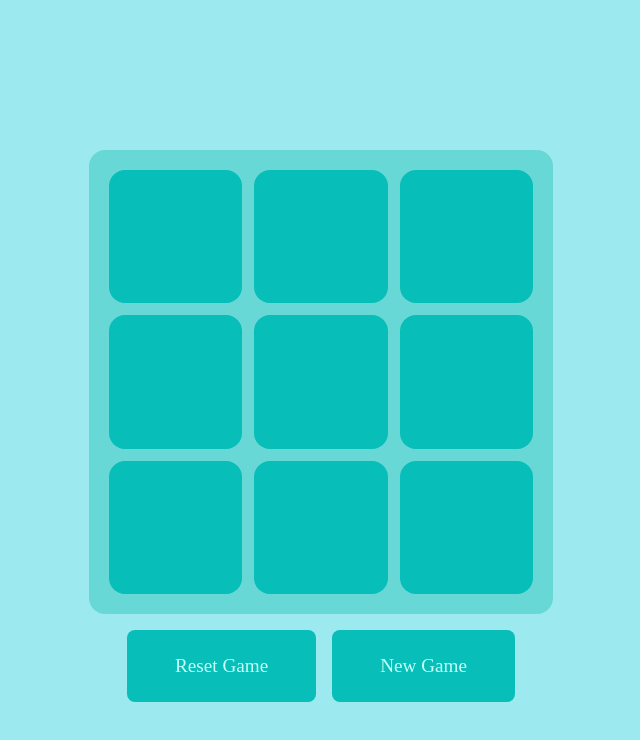
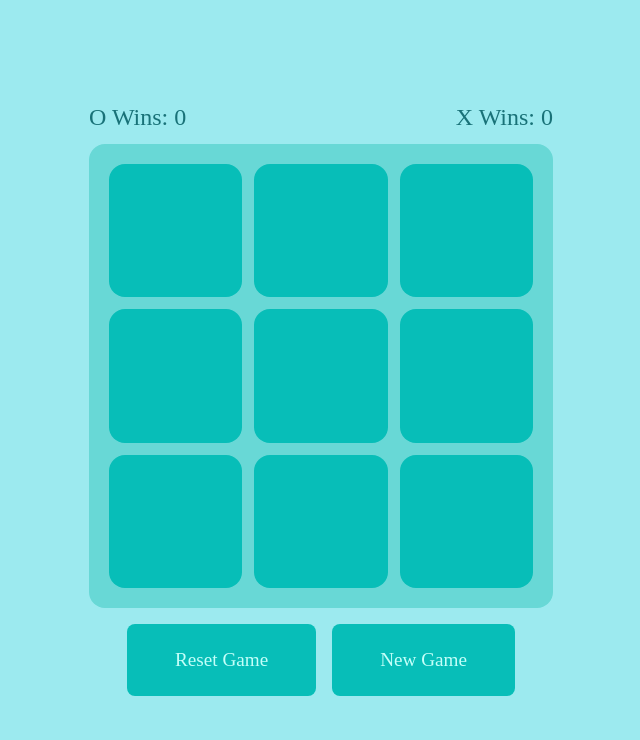
Before and after one commit to neel3o115/tic-tak-toe, a plain HTML site: page index.html in a window 1280 px wide. Both pictures are taken after a click on the button "Reset Game". Shown: the whole page, without its empty margins (319-959 px from the left). Drawn offline with Linux system fonts and the light colour scheme; a web font is replaced by a local one.

Commit message:
score baord

```diff
--- a/index.html
+++ b/index.html
@@ -18,11 +18,11 @@
         <div class="msg-container hide">
             <p id="msg">Winner</p>
        </div>
-        <div class="record">
-            <div class="wins"></div>
-            <div class="wins"></div>
-        </div>
-        <div class="game-board">
+       <div class="game-board">
+            <div class="score-board">
+                 <p id="score-o">O Wins: 0</p>
+                 <p id="score-x">X Wins: 0</p>
+             </div>
             <div class="cell" data-index="0"></div>
             <div class="cell" data-index="1"></div>
             <div class="cell" data-index="2"></div>
--- a/script.js
+++ b/script.js
@@ -4,6 +4,9 @@ let newGmBtn = document.querySelector("#new");
 let msgContainer = document.querySelector(".msg-container");
 let msg = document.querySelector("#msg");
 let turno = true;
+
+let oWins = 0;
+let xWins = 0;
 
 const winPatterns = [
     [0, 1, 2],
@@ -16,11 +19,25 @@ const winPatterns = [
     [2, 4, 6]
 ];
 
-const resetGame = () =>{
+const resetGame = () => {
+    oWins = 0;
+    xWins = 0;
+
+    document.querySelector("#score-o").innerText = `O Wins: ${oWins}`;
+    document.querySelector("#score-x").innerText = `X Wins: ${xWins}`;
+
+    newGame();
+}
+
+const newGame = () => {
     turno = true;
     enabledBoxes();
     msgContainer.classList.add("hide");
 }
+
+newGmBtn.addEventListener("click", newGame);
+resetBtn.addEventListener("click", resetGame);
+
 
 cells.forEach((cell) => {
     cell.addEventListener("click", () => {
@@ -59,11 +76,19 @@ const enabledBoxes = () => {
 const showWinner = (winner) => {
     msg.innerText = `${winner} won the game!`;
     msgContainer.classList.remove("hide");
+
+    if (winner === "O") {
+        oWins++;
+        document.querySelector("#score-o").innerText = `O Wins: ${oWins}`;
+    } else if (winner === "X") {
+        xWins++;
+        document.querySelector("#score-x").innerText = `X Wins: ${xWins}`;
+    }
+
     disabledBoxes();
 }
 
 const checkWinner = () => {
-    // Check for a winner
     for (let pattern of winPatterns) {
         const [a, b, c] = pattern;
         if (cells[a].innerText &&
@@ -80,7 +105,7 @@ const checkWinner = () => {
     if (isDraw) {
         showDraw();
     }
-};
+}
 
 const showDraw = () => {
     msg.innerText = "It's a draw!";
@@ -88,5 +113,5 @@ const showDraw = () => {
     disabledBoxes();
 }
 
-newGmBtn.addEventListener("click",resetGame);
-resetBtn.addEventListener("click",resetGame);
+newGmBtn.addEventListener("click", newGame);
+resetBtn.addEventListener("click", resetGame);
--- a/style.css
+++ b/style.css
@@ -16,12 +16,12 @@ main {
     font-style: normal;
     font-variation-settings:
       "wdth" 100;
-  }
+}
 
 .msg-container{
     margin:auto;
     height: 7rem;
-    margin-bottom: 0.5rem;
+    margin-bottom: 1.5rem;
     text-align: center;
 }
 
@@ -31,21 +31,6 @@ main {
     font-size: 40px;
 }
 
-main{
-    margin-top: 30px;
-}
-/* .score{
-    width: 100vh;
-    margin: auto;
-}
-.left{
-    float: left;
-    font-family: DynaPuff;
-}
-.right{
-    float: right;
-    font-family: DynaPuff;
-} */
 .game-board{
     background-color: #68d8d6;
     width: 25rem;
@@ -53,6 +38,7 @@ main{
     margin: auto;
     padding: 2rem;
     display: grid;
+    position: relative;
     justify-content: center;
     align-content: center;
     grid-template-columns: repeat(3, 33.34%);
@@ -93,6 +79,26 @@ main{
     font-size: larger;
 }
 
+.score-board {
+    display: flex;
+    justify-content: space-between;
+    width: 100%;
+    box-sizing: border-box;
+    font-family: DynaPuff;
+    font-size: 1.5rem;
+    color: #197278;
+    position: absolute;
+    top: -4rem;
+}
+
+#score-o {
+    text-align: right;
+}
+
+#score-x {
+    text-align: left;
+}
+
 .hide {
     opacity: 0;
     pointer-events: none;
```
